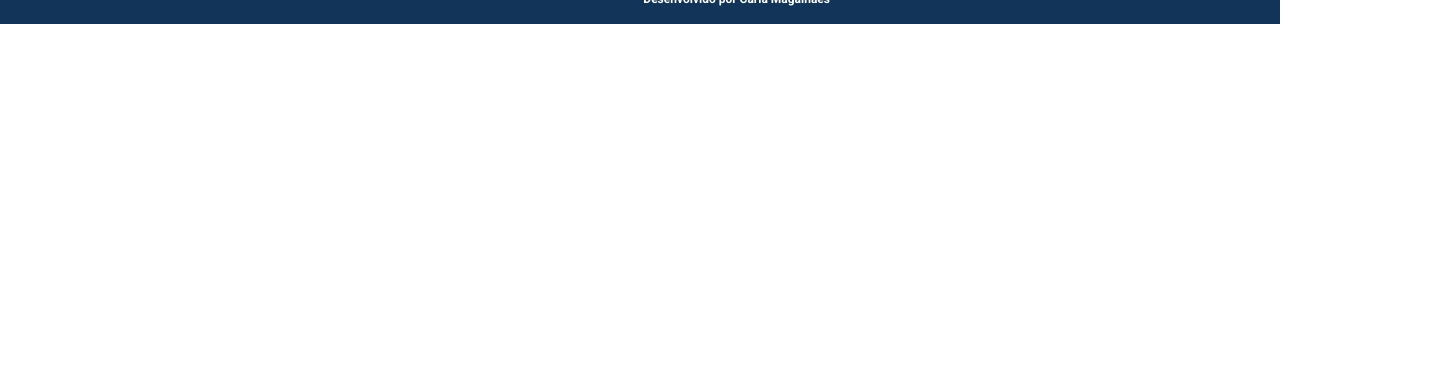
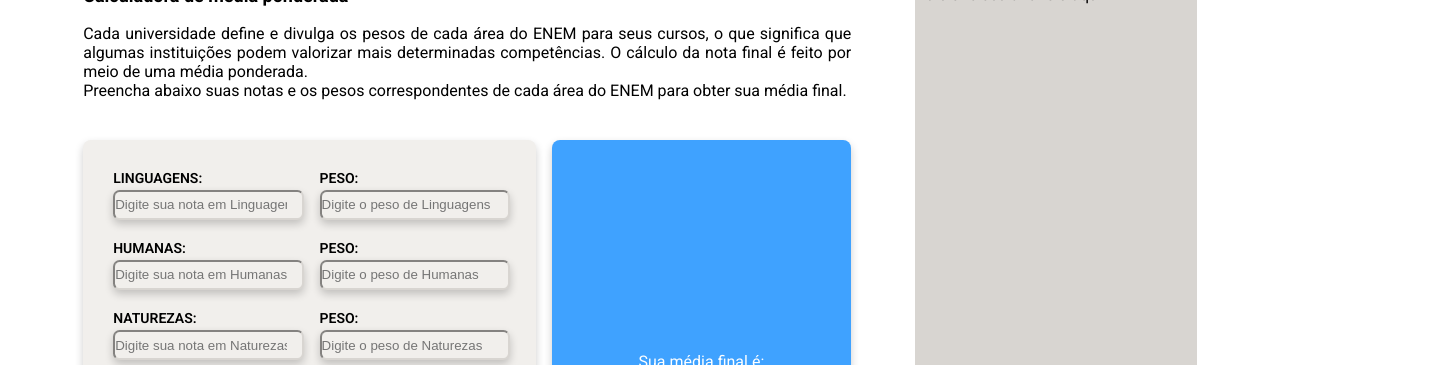
Before and after one commit to carlamagalhaes8/PONDERA, a plain HTML site: page index.html in a window 1280 px wide. Shown: the part 191-556 px from the top of the page, 1446 px wide, since content can reach past the window. Drawn offline with Linux system fonts and the light colour scheme.

Commit message:
html and css done

```diff
--- a/index.html
+++ b/index.html
@@ -16,9 +16,69 @@
         <h2>Calculadora de média ENEM</h2>
     </header>
 
-    <body>
-        <h1>separa</h1>
-    </body>
+    <main>
+        <div id="content">
+            <div id="text">
+                <h3>Calculadora de média ponderada</h3>
+                <p>Cada universidade define e divulga os pesos de cada área do ENEM para seus cursos, o que significa que algumas instituições podem valorizar mais determinadas competências. O cálculo da nota final é feito por meio de uma média ponderada. <br>
+                Preencha abaixo suas notas e os pesos correspondentes de cada área do ENEM para obter sua média final.</p>
+            </div>
+            <div id="calculator">
+                <div id="notes">
+
+                    <div id="background-notes">
+
+                        <div id="column-one">
+                            <h5>LINGUAGENS:</h5>
+                            <input type="number" id="linguagens" placeholder="Digite sua nota em Linguagens">
+
+                            <h5>HUMANAS:</h5>
+                            <input type="number" id="humanas" placeholder="Digite sua nota em Humanas">
+
+                            <h5>NATUREZAS:</h5>
+                            <input type="number" id="naturezas" placeholder="Digite sua nota em Naturezas">
+
+                            <h5>MATEMÁTICA:</h5>
+                            <input type="number" id="matematica" placeholder="Digite sua nota em Matemática">
+
+                            <h5>REDAÇÃO:</h5>
+                            <input type="number" id="redacao" placeholder="Digite sua nota em Redação">
+
+                            <input type="button" id="calculate" value="Calcular">
+                        </div>
+
+                        <div id="column-two">
+                            <h5>PESO:</h5>
+                            <input type="number" id="peso-linguagens" placeholder="Digite o peso de Linguagens">
+
+                            <h5>PESO:</h5>
+                            <input type="number" id="peso-humanas" placeholder="Digite o peso de Humanas">
+
+                            <h5>PESO:</h5>
+                            <input type="number" id="peso-naturezas" placeholder="Digite o peso de Naturezas">
+
+                            <h5>PESO:</h5>
+                            <input type="number" id="peso-matematica" placeholder="Digite o peso de Matemática">
+
+                            <h5>PESO:</h5>
+                            <input type="number" id="peso-redacao" placeholder="Digite o peso de Redação">
+
+                            <input type="button" id="clear" value="Limpar">
+                        </div>
+
+                    </div>
+
+                </div>
+                <div id="result">
+                    <h4>Sua média final é:</h4>
+                    <h3 id="final-note">1000.00</h3>
+                </div>
+            </div>
+        </div>
+        <div id="background-ads">
+            <div id="ads">Adicione seu anúncio aqui</div>
+        </div>
+    </main>
 
     <footer>
         <div id="suport">
--- a/style.css
+++ b/style.css
@@ -1,6 +1,11 @@
 * {
     margin: 0;
     padding: 0;
+}
+
+body{
+    overflow-x: hidden;
+    font-family: "Roboto", sans-serif;
 }
 
 header {
@@ -10,6 +15,7 @@ header {
     align-items: center;
     justify-content: center;
     padding: 1.125em; /* 18px */
+    box-shadow: 0px 4px 8px rgba(0,0,0,0.2);
 }
 
 header img {
@@ -20,7 +26,6 @@ header h2 {
     color: white;
     text-align: center;
     font-size: 1.125em; /* 18px */
-    font-family: "Roboto", sans-serif;
     font-weight: 400;
 }
 
@@ -29,8 +34,175 @@ header h2 {
 
 
 
+
+
+
+main{
+ display: flex;
+ width: 100%;
+
+ padding: 80px 6.5%; /* 130px 100px */
+ gap: 5%;
+}
+
+main #background-ads{
+ background-color: #D8D5D1;
+ width: 22%;
+
+}
+
+main #content{
+    background-color: white;
+    width: 60%;
+}
+
+#content #text h3{
+ font-size: 1.125em;
+ padding-bottom: 1em;
+}
+
+#content #text p{
+   font-size: 1em;
+   text-align: justify;
+
+   padding-bottom: 2.5em;
+}
+
+#calculator{
+    display: flex;
+    width: 100%;
+
+    gap: 2%;
+}
+
+#calculator #notes{
+    background-color: #F1EFEC;
+    border-radius: 0.5em;
+    box-shadow: 0px 4px 8px rgba(0,0,0,0.2);
+
+    width: 59%;
+}
+
+#notes #background-notes{
+    padding: 1.875em;
+
+    display: flex;
+    flex-direction: row;
+    gap: 5%;
+}
+
+#background-notes #column-one{
+    width: 47.5%;
+}
+
+#background-notes #column-two{
+    width: 47.5%;
+}
+
+#background-notes #column-one h5{
+    padding-bottom: 0.25em;
+    font-size: 0.875em;
+    font-weight: 600;
+}
+
+#background-notes #column-one input{
+    width: 100%;
+    background-color: #F1EFEC;
+    border-color: #D8D5D1;
+    border-radius: 0.5em;
+    background-color: #F1EFEC;
+    margin-bottom: 1.5em;
+    height: 2em;
+    box-shadow: 0px 4px 8px rgba(0,0,0,0.2);
+}
+
+#background-notes #column-two h5{
+    padding-bottom: 0.25em;
+    font-size: 0.875em;
+    font-weight: 600;
+}
+
+#background-notes #column-two input{
+    width: 100%;
+    background-color: #F1EFEC;
+    border-color: #D8D5D1;
+    border-radius: 0.5em;
+    background-color: #F1EFEC;
+    margin-bottom: 1.5em;
+    height: 2em;
+    box-shadow: 0px 4px 8px rgba(0,0,0,0.2);
+}
+
+
+
+#background-notes #column-two #clear{
+    background-color: #FF963A;
+    border: none;
+    box-shadow: 0px 4px 8px rgba(0,0,0,0.2);
+    color: white;
+    font-size: 1em;
+    margin-top: 1em;
+    height: 2.5em;
+    width: 100%;
+    border-radius: 0.5em;
+    font-weight: 600;
+}
+
+#background-notes #column-one #calculate{
+    background-color: #FF963A;
+    border: none;
+    box-shadow: 0px 4px 8px rgba(0,0,0,0.2);
+    color: white;
+    font-size: 1em;
+    margin-top: 1em;
+    height: 2.5em;
+    width: 100%;
+    border-radius: 0.5em;
+    font-weight: 600;
+}
+
+#background-notes #column-two #clear:hover{
+    background-color: #ff6356;
+}
+
+#background-notes #column-one #calculate:hover{
+    background-color: #ff6356;
+}
+
+
+
+
+
+#calculator #result{
+    background-color: #3fa2ff;
+    border-radius: 0.5em;
+    box-shadow: 0px 4px 8px rgba(0,0,0,0.2);
+    width: 39%;
+
+    display: flex;
+    flex-direction: column;
+    align-items: center;
+    justify-content: center;
+}
+
+#calculator #result h4{
+    font-weight: 400;
+    font-size: 1em;
+    color: white;
+}
+
+#calculator #result h3{
+    font-size: 2.5em;
+    color: white;
+}
+
+
+
+
+
 footer {
     background-color: #123458;
+    box-shadow: 0 -4px 10px rgba(0,0,0,0.2);
 
     display: flex;
     justify-content: space-between;
@@ -48,14 +220,12 @@ footer #suport {
 footer #suport h6 {
     color: white;
     font-size: 0.875em; /* 14px */
-    font-family: "Roboto", sans-serif;
 }
 
 footer #suport a {
     color: white;
     text-decoration: none;
     font-size: 0.75em; /* 12px */
-    font-family: "Roboto", sans-serif;
 }
 
 footer #suport a:hover {
@@ -77,6 +247,5 @@ footer #developer #developer-icons {
 footer #developer h6 {
     color: white;
     font-size: 0.75em;; /* 12px */
-    font-family: "Roboto", sans-serif;
     font-weight: bold;
 }
```
